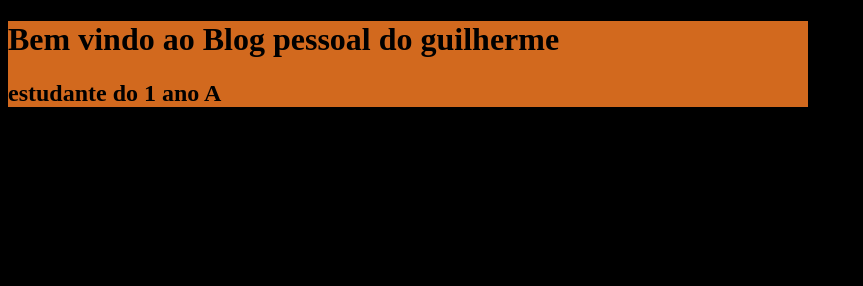
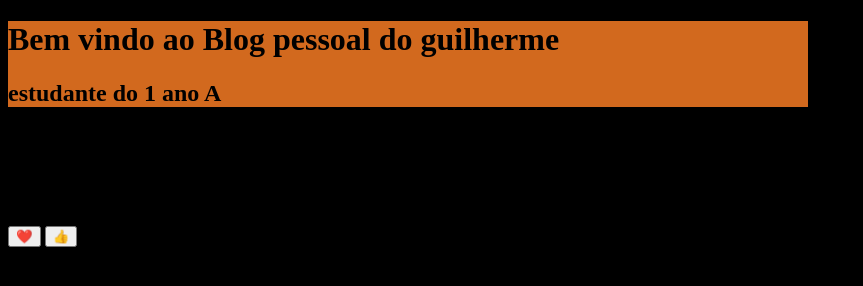
Before and after one commit to goncalvesguilherme22-max/Blog-pessoal---Guilherme, a plain HTML site: page index.html in a window 1280 px wide. Shown: the whole page, without its empty margins (0-863 px from the left). Drawn offline with Linux system fonts and the light colour scheme.

Commit message:
atualizacao no site

```diff
--- a/index.html
+++ b/index.html
@@ -12,5 +12,17 @@
          <h2>estudante do 1 ano A</h2>
     </header>
     <main>
+        <main>
+    <h2>Meu quarto Post</h2>
+    <article>
+       <p>Olá a todos estão visitando o meu site, eu sou o(a) "guilherme" e eu
+        sou um estudante do ensino médio do colégio Estdual Cristo Rei.
+        Eu gosto muito de (algo que você gosta) e este blog é sobre mim.
+       </p>
+       <button>❤️</button>
+       <button>👍</button>
+    </article>
+   </main>
+
 </body>
 </html>
```
